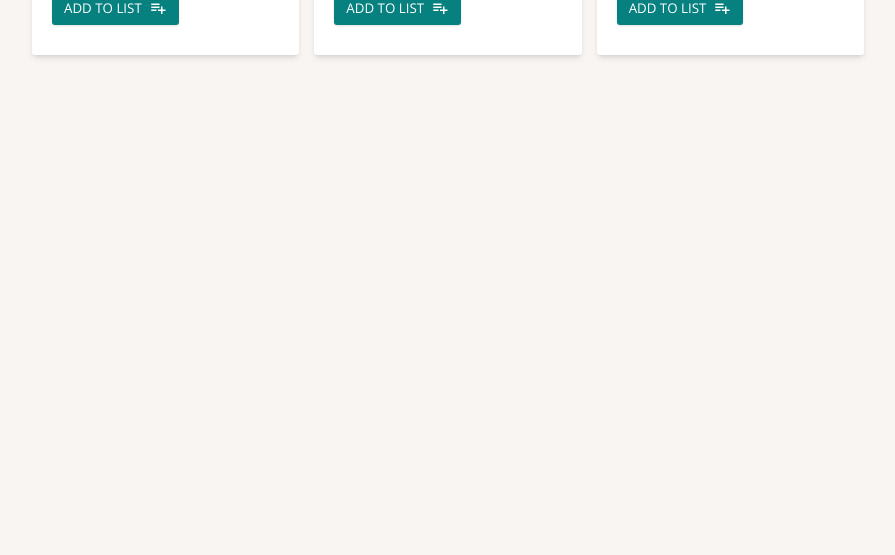
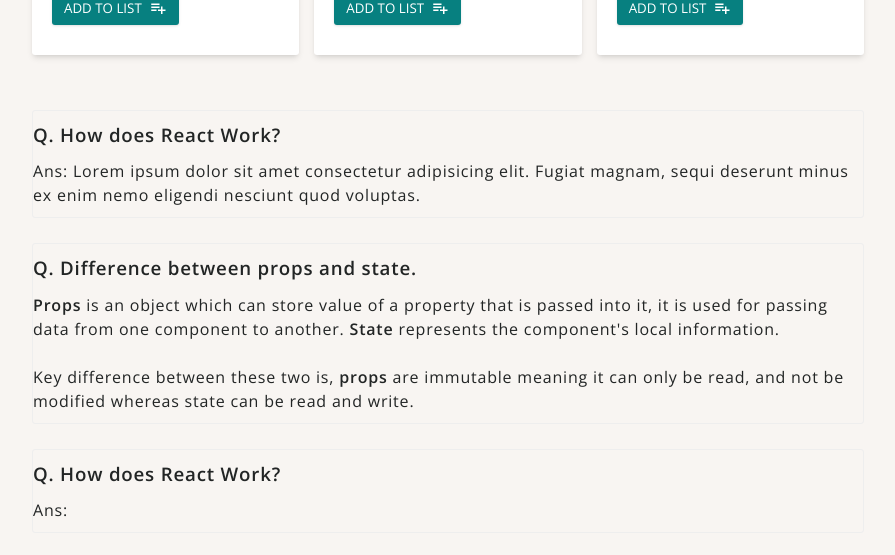
Before and after one commit to Ar1f007/Choosium, a React (Create React App) app: page / in a window 1280 px wide. Shown: the part 1423-1978 px from the top of the page, without its empty margins (32-927 px from the left). Before the commit the page ends 1528 px from the top, so only its background shows below. Built offline with nearby package versions, Linux system fonts and the light colour scheme.

Commit message:
questions set styles

```diff
--- a/src/App.js
+++ b/src/App.js
@@ -1,6 +1,7 @@
 import { useState } from 'react';
 
 import Cards from './components/Cards-container/CardsContainer';
+import Questions from './components/Questions/Questions';
 import Sidebar from './components/Sidebar/Sidebar';
 
 function App() {
@@ -39,6 +40,8 @@
           handleChooseAgain={onChooseAgainClick}
           chooseOnePlayerRandomly={onRandomSelectClick}
         />
+
+        <Questions />
       </main>
     </>
   );
--- /dev/null
+++ b/src/components/Questions/Questions.css
@@ -0,0 +1,18 @@
+.container {
+  display: flex;
+  flex-direction: column;
+  justify-content: center;
+  padding: 4rem 0 0;
+}
+
+.question {
+  padding: 1rem 0;
+  border: 1px solid #eee;
+  border-radius: 3px;
+}
+.question h3 {
+  margin-bottom: 1rem;
+}
+.question:not(:last-child) {
+  margin-bottom: 2.5rem;
+}
--- /dev/null
+++ b/src/components/Questions/Questions.jsx
@@ -0,0 +1,30 @@
+import './Questions.css';
+const Questions = () => {
+  return (
+    <section className="container">
+      <div className="question">
+        <h3>Q. How does React Work?</h3>
+        <p>
+          Ans: Lorem ipsum dolor sit amet consectetur adipisicing elit. Fugiat magnam, sequi
+          deserunt minus ex enim nemo eligendi nesciunt quod voluptas.
+        </p>
+      </div>
+      <div className="question">
+        <h3>Q. Difference between props and state.</h3>
+        <p>
+          <b>Props</b> is an object which can store value of a property that is passed into it, it
+          is used for passing data from one component to another. <b>State</b> represents the
+          component's local information. <br />
+          <br />
+          Key difference between these two is, <b>props</b> are immutable meaning it can only be
+          read, and not be modified whereas state can be read and write.
+        </p>
+      </div>
+      <div className="question">
+        <h3>Q. How does React Work?</h3>
+        <p>Ans:</p>
+      </div>
+    </section>
+  );
+};
+export default Questions;
```
